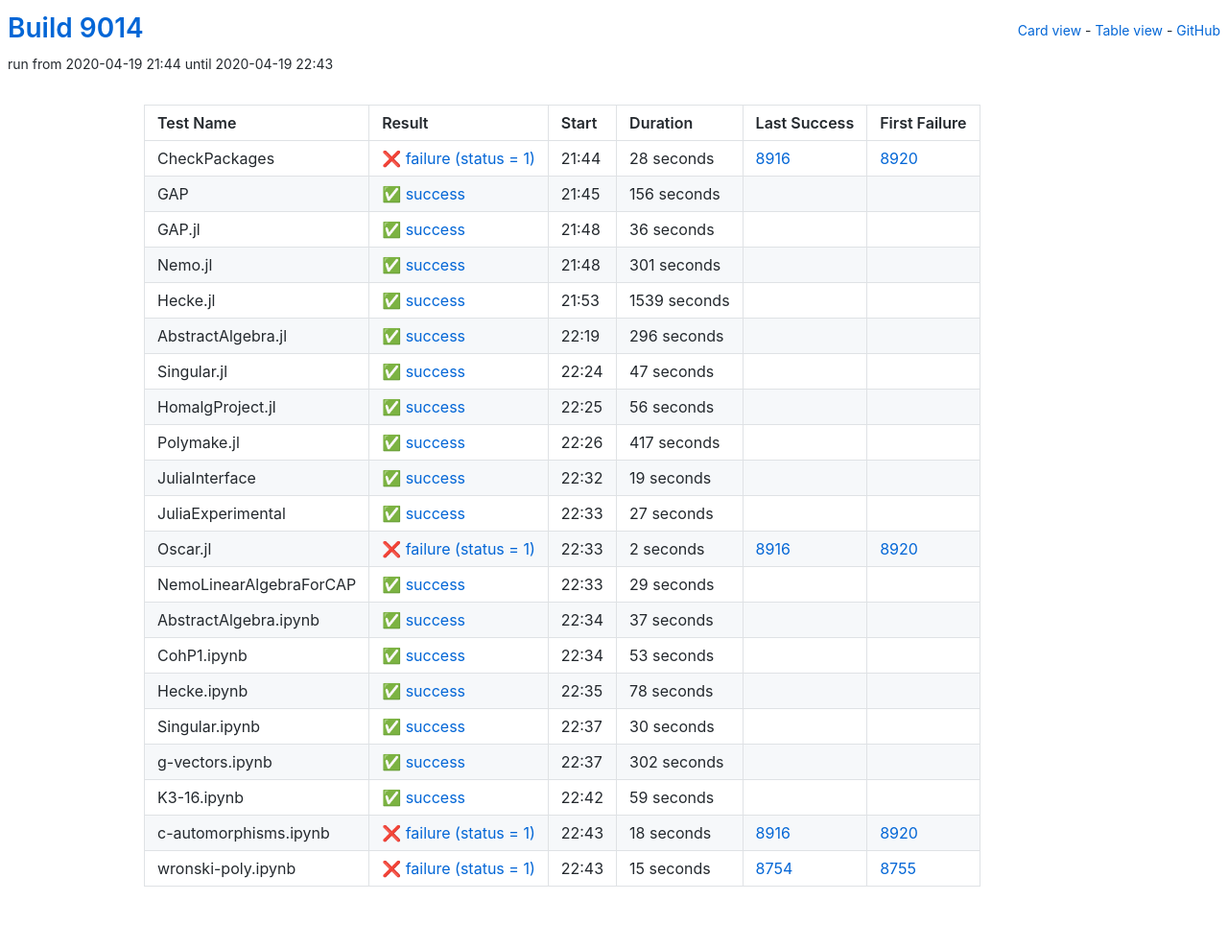
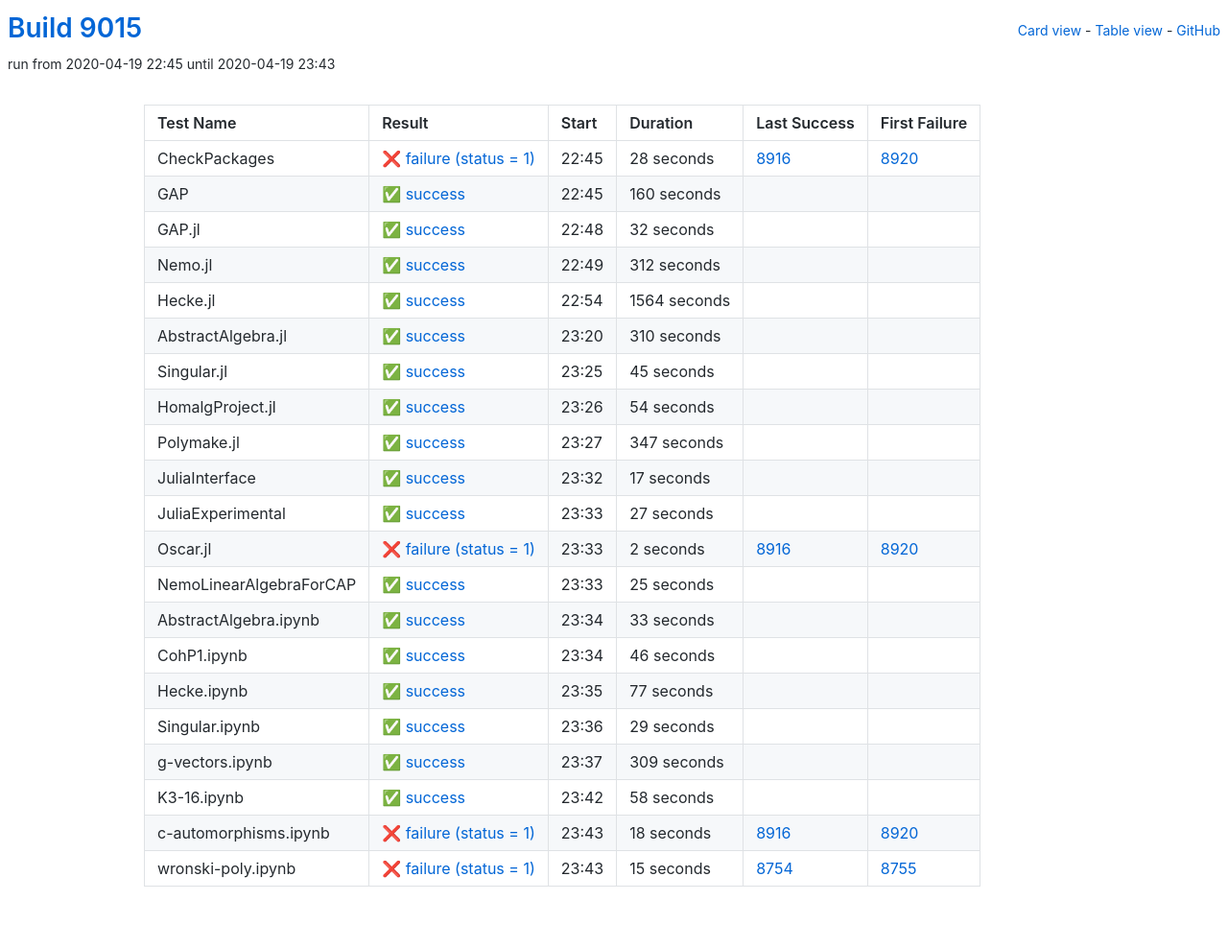
Before and after one commit to oscar-system/oscar-ci-status, a Jekyll site: the page built from table.html, in a window 1280 px wide. Shown: the whole page at 96% size. Built offline with Jekyll 4.4.1, drawn with Linux system fonts in a browser that asks for light colours.

Commit message:
Build 9015

```diff
--- a/_data/ci.yml
+++ b/_data/ci.yml
@@ -1,5 +1,5 @@
-build: 9014
-build_url: https://oscarci.mathematik.uni-kl.de/job/oscar/9014/
+build: 9015
+build_url: https://oscarci.mathematik.uni-kl.de/job/oscar/9015/
 job: oscar
 tests:
 - duration: 28
@@ -8,108 +8,108 @@
   first_failure_url: https://oscarci.mathematik.uni-kl.de/job/oscar/8920/
   last_success: 8916
   last_success_url: https://oscarci.mathematik.uni-kl.de/job/oscar/8916/
-  log: https://oscarci.mathematik.uni-kl.de/job/oscar/9014/artifact/logs/build-9014/CheckPackages.log
+  log: https://oscarci.mathematik.uni-kl.de/job/oscar/9015/artifact/logs/build-9015/CheckPackages.log
   name: CheckPackages
-  start: 2020-04-19 21:44
+  start: 2020-04-19 22:45
   status: failure
   success: false
-- duration: 156
+- duration: 160
   exitcode: 0
   first_failure: false
   first_failure_url: null
   last_success: false
   last_success_url: null
-  log: https://oscarci.mathematik.uni-kl.de/job/oscar/9014/artifact/logs/build-9014/GAP.log
+  log: https://oscarci.mathematik.uni-kl.de/job/oscar/9015/artifact/logs/build-9015/GAP.log
   name: GAP
-  start: 2020-04-19 21:45
+  start: 2020-04-19 22:45
   status: success
   success: true
-- duration: 36
+- duration: 32
   exitcode: 0
   first_failure: false
   first_failure_url: null
   last_success: false
   last_success_url: null
-  log: https://oscarci.mathematik.uni-kl.de/job/oscar/9014/artifact/logs/build-9014/GAP.jl.log
+  log: https://oscarci.mathematik.uni-kl.de/job/oscar/9015/artifact/logs/build-9015/GAP.jl.log
   name: GAP.jl
-  start: 2020-04-19 21:48
+  start: 2020-04-19 22:48
   status: success
   success: true
-- duration: 301
+- duration: 312
   exitcode: 0
   first_failure: false
   first_failure_url: null
   last_success: false
   last_success_url: null
-  log: https://oscarci.mathematik.uni-kl.de/job/oscar/9014/artifact/logs/build-9014/Nemo.jl.log
+  log: https://oscarci.mathematik.uni-kl.de/job/oscar/9015/artifact/logs/build-9015/Nemo.jl.log
   name: Nemo.jl
-  start: 2020-04-19 21:48
+  start: 2020-04-19 22:49
   status: success
   success: true
-- duration: 1539
+- duration: 1564
   exitcode: 0
   first_failure: false
   first_failure_url: null
   last_success: false
   last_success_url: null
-  log: https://oscarci.mathematik.uni-kl.de/job/oscar/9014/artifact/logs/build-9014/Hecke.jl.log
+  log: https://oscarci.mathematik.uni-kl.de/job/oscar/9015/artifact/logs/build-9015/Hecke.jl.log
   name: Hecke.jl
-  start: 2020-04-19 21:53
+  start: 2020-04-19 22:54
   status: success
   success: true
-- duration: 296
+- duration: 310
   exitcode: 0
   first_failure: false
   first_failure_url: null
   last_success: false
   last_success_url: null
-  log: https://oscarci.mathematik.uni-kl.de/job/oscar/9014/artifact/logs/build-9014/AbstractAlgebra.jl.log
+  log: https://oscarci.mathematik.uni-kl.de/job/oscar/9015/artifact/logs/build-9015/AbstractAlgebra.jl.log
   name: AbstractAlgebra.jl
-  start: 2020-04-19 22:19
+  start: 2020-04-19 23:20
   status: success
   success: true
-- duration: 47
+- duration: 45
   exitcode: 0
   first_failure: false
   first_failure_url: null
   last_success: false
   last_success_url: null
-  log: https://oscarci.mathematik.uni-kl.de/job/oscar/9014/artifact/logs/build-9014/Singular.jl.log
+  log: https://oscarci.mathematik.uni-kl.de/job/oscar/9015/artifact/logs/build-9015/Singular.jl.log
   name: Singular.jl
-  start: 2020-04-19 22:24
+  start: 2020-04-19 23:25
   status: success
   success: true
-- duration: 56
+- duration: 54
   exitcode: 0
   first_failure: false
   first_failure_url: null
   last_success: false
   last_success_url: null
-  log: https://oscarci.mathematik.uni-kl.de/job/oscar/9014/artifact/logs/build-9014/HomalgProject.jl.log
+  log: https://oscarci.mathematik.uni-kl.de/job/oscar/9015/artifact/logs/build-9015/HomalgProject.jl.log
   name: HomalgProject.jl
-  start: 2020-04-19 22:25
+  start: 2020-04-19 23:26
   status: success
   success: true
-- duration: 417
+- duration: 347
   exitcode: 0
   first_failure: false
   first_failure_url: null
   last_success: false
   last_success_url: null
-  log: https://oscarci.mathematik.uni-kl.de/job/oscar/9014/artifact/logs/build-9014/Polymake.jl.log
+  log: https://oscarci.mathematik.uni-kl.de/job/oscar/9015/artifact/logs/build-9015/Polymake.jl.log
   name: Polymake.jl
-  start: 2020-04-19 22:26
+  start: 2020-04-19 23:27
   status: success
   success: true
-- duration: 19
+- duration: 17
   exitcode: 0
   first_failure: false
   first_failure_url: null
   last_success: false
   last_success_url: null
-  log: https://oscarci.mathematik.uni-kl.de/job/oscar/9014/artifact/logs/build-9014/JuliaInterface.log
+  log: https://oscarci.mathematik.uni-kl.de/job/oscar/9015/artifact/logs/build-9015/JuliaInterface.log
   name: JuliaInterface
-  start: 2020-04-19 22:32
+  start: 2020-04-19 23:32
   status: success
   success: true
 - duration: 27
@@ -118,9 +118,9 @@
   first_failure_url: null
   last_success: false
   last_success_url: null
-  log: https://oscarci.mathematik.uni-kl.de/job/oscar/9014/artifact/logs/build-9014/JuliaExperimental.log
+  log: https://oscarci.mathematik.uni-kl.de/job/oscar/9015/artifact/logs/build-9015/JuliaExperimental.log
   name: JuliaExperimental
-  start: 2020-04-19 22:33
+  start: 2020-04-19 23:33
   status: success
   success: true
 - duration: 2
@@ -129,86 +129,86 @@
   first_failure_url: https://oscarci.mathematik.uni-kl.de/job/oscar/8920/
   last_success: 8916
   last_success_url: https://oscarci.mathematik.uni-kl.de/job/oscar/8916/
-  log: https://oscarci.mathematik.uni-kl.de/job/oscar/9014/artifact/logs/build-9014/Oscar.jl.log
+  log: https://oscarci.mathematik.uni-kl.de/job/oscar/9015/artifact/logs/build-9015/Oscar.jl.log
   name: Oscar.jl
-  start: 2020-04-19 22:33
+  start: 2020-04-19 23:33
   status: failure
   success: false
+- duration: 25
+  exitcode: 0
+  first_failure: false
+  first_failure_url: null
+  last_success: false
+  last_success_url: null
+  log: https://oscarci.mathematik.uni-kl.de/job/oscar/9015/artifact/logs/build-9015/NemoLinearAlgebraForCAP.log
+  name: NemoLinearAlgebraForCAP
+  start: 2020-04-19 23:33
+  status: success
+  success: true
+- duration: 33
+  exitcode: 0
+  first_failure: false
+  first_failure_url: null
+  last_success: false
+  last_success_url: null
+  log: https://oscarci.mathematik.uni-kl.de/job/oscar/9015/artifact/logs/build-9015/AbstractAlgebra.ipynb.log
+  name: AbstractAlgebra.ipynb
+  start: 2020-04-19 23:34
+  status: success
+  success: true
+- duration: 46
+  exitcode: 0
+  first_failure: false
+  first_failure_url: null
+  last_success: false
+  last_success_url: null
+  log: https://oscarci.mathematik.uni-kl.de/job/oscar/9015/artifact/logs/build-9015/CohP1.ipynb.log
+  name: CohP1.ipynb
+  start: 2020-04-19 23:34
+  status: success
+  success: true
+- duration: 77
+  exitcode: 0
+  first_failure: false
+  first_failure_url: null
+  last_success: false
+  last_success_url: null
+  log: https://oscarci.mathematik.uni-kl.de/job/oscar/9015/artifact/logs/build-9015/Hecke.ipynb.log
+  name: Hecke.ipynb
+  start: 2020-04-19 23:35
+  status: success
+  success: true
 - duration: 29
   exitcode: 0
   first_failure: false
   first_failure_url: null
   last_success: false
   last_success_url: null
-  log: https://oscarci.mathematik.uni-kl.de/job/oscar/9014/artifact/logs/build-9014/NemoLinearAlgebraForCAP.log
-  name: NemoLinearAlgebraForCAP
-  start: 2020-04-19 22:33
+  log: https://oscarci.mathematik.uni-kl.de/job/oscar/9015/artifact/logs/build-9015/Singular.ipynb.log
+  name: Singular.ipynb
+  start: 2020-04-19 23:36
   status: success
   success: true
-- duration: 37
+- duration: 309
   exitcode: 0
   first_failure: false
   first_failure_url: null
   last_success: false
   last_success_url: null
-  log: https://oscarci.mathematik.uni-kl.de/job/oscar/9014/artifact/logs/build-9014/AbstractAlgebra.ipynb.log
-  name: AbstractAlgebra.ipynb
-  start: 2020-04-19 22:34
+  log: https://oscarci.mathematik.uni-kl.de/job/oscar/9015/artifact/logs/build-9015/g-vectors.ipynb.log
+  name: g-vectors.ipynb
+  start: 2020-04-19 23:37
   status: success
   success: true
-- duration: 53
+- duration: 58
   exitcode: 0
   first_failure: false
   first_failure_url: null
   last_success: false
   last_success_url: null
-  log: https://oscarci.mathematik.uni-kl.de/job/oscar/9014/artifact/logs/build-9014/CohP1.ipynb.log
-  name: CohP1.ipynb
-  start: 2020-04-19 22:34
-  status: success
-  success: true
-- duration: 78
-  exitcode: 0
-  first_failure: false
-  first_failure_url: null
-  last_success: false
-  last_success_url: null
-  log: https://oscarci.mathematik.uni-kl.de/job/oscar/9014/artifact/logs/build-9014/Hecke.ipynb.log
-  name: Hecke.ipynb
-  start: 2020-04-19 22:35
-  status: success
-  success: true
-- duration: 30
-  exitcode: 0
-  first_failure: false
-  first_failure_url: null
-  last_success: false
-  last_success_url: null
-  log: https://oscarci.mathematik.uni-kl.de/job/oscar/9014/artifact/logs/build-9014/Singular.ipynb.log
-  name: Singular.ipynb
-  start: 2020-04-19 22:37
-  status: success
-  success: true
-- duration: 302
-  exitcode: 0
-  first_failure: false
-  first_failure_url: null
-  last_success: false
-  last_success_url: null
-  log: https://oscarci.mathematik.uni-kl.de/job/oscar/9014/artifact/logs/build-9014/g-vectors.ipynb.log
-  name: g-vectors.ipynb
-  start: 2020-04-19 22:37
-  status: success
-  success: true
-- duration: 59
-  exitcode: 0
-  first_failure: false
-  first_failure_url: null
-  last_success: false
-  last_success_url: null
-  log: https://oscarci.mathematik.uni-kl.de/job/oscar/9014/artifact/logs/build-9014/K3-16.ipynb.log
+  log: https://oscarci.mathematik.uni-kl.de/job/oscar/9015/artifact/logs/build-9015/K3-16.ipynb.log
   name: K3-16.ipynb
-  start: 2020-04-19 22:42
+  start: 2020-04-19 23:42
   status: success
   success: true
 - duration: 18
@@ -217,9 +217,9 @@
   first_failure_url: https://oscarci.mathematik.uni-kl.de/job/oscar/8920/
   last_success: 8916
   last_success_url: https://oscarci.mathematik.uni-kl.de/job/oscar/8916/
-  log: https://oscarci.mathematik.uni-kl.de/job/oscar/9014/artifact/logs/build-9014/c-automorphisms.ipynb.log
+  log: https://oscarci.mathematik.uni-kl.de/job/oscar/9015/artifact/logs/build-9015/c-automorphisms.ipynb.log
   name: c-automorphisms.ipynb
-  start: 2020-04-19 22:43
+  start: 2020-04-19 23:43
   status: failure
   success: false
 - duration: 15
@@ -228,8 +228,8 @@
   first_failure_url: https://oscarci.mathematik.uni-kl.de/job/oscar/8755/
   last_success: 8754
   last_success_url: https://oscarci.mathematik.uni-kl.de/job/oscar/8754/
-  log: https://oscarci.mathematik.uni-kl.de/job/oscar/9014/artifact/logs/build-9014/wronski-poly.ipynb.log
+  log: https://oscarci.mathematik.uni-kl.de/job/oscar/9015/artifact/logs/build-9015/wronski-poly.ipynb.log
   name: wronski-poly.ipynb
-  start: 2020-04-19 22:43
+  start: 2020-04-19 23:43
   status: failure
   success: false
```
Also changed, not shown: README.md.
